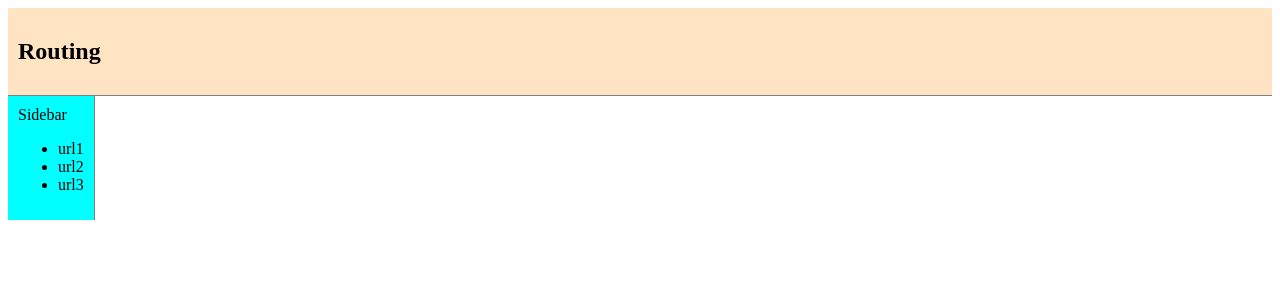
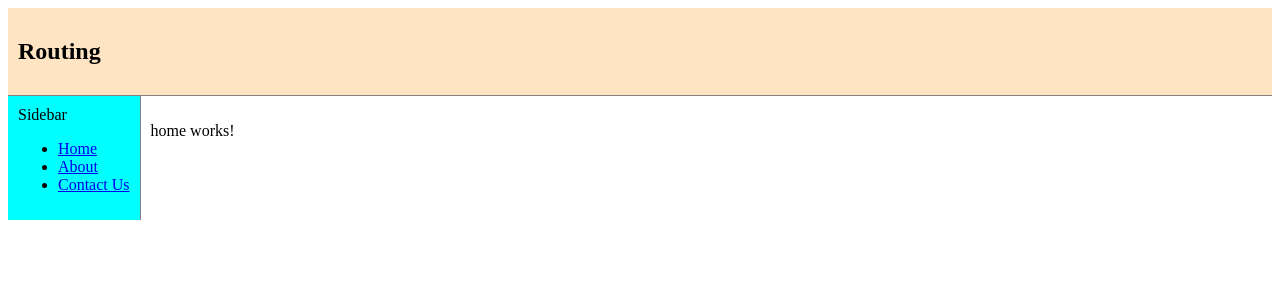
Before and after one commit to jintoppy/angular-routing-sep2021, an Angular app: page / in a window 1280 px wide. Shown: the top 300 px of the page. Built offline with nearby package versions, Linux system fonts and the light colour scheme.

Commit message:
routing basics

```diff
--- a/src/app/app.component.html
+++ b/src/app/app.component.html
@@ -6,9 +6,16 @@
   <div class="sidebar">
     Sidebar
     <ul>
-      <li>url1</li>
-      <li>url2</li>
-      <li>url3</li>
+      <li>
+        <a routerLink="/">Home</a>
+      </li>
+      <li>
+        <a routerLink="/about">About</a>
+      </li>
+      <li>
+        <a routerLink="/contactus">Contact Us</a>
+      </li>
+
     </ul>
   </div>
   <div class="content">
--- /dev/null
+++ b/src/app/components/home/home.component.html
@@ -0,0 +1 @@
+<p>home works!</p>
--- /dev/null
+++ b/src/app/components/home/home.component.ts
@@ -0,0 +1,15 @@
+import { Component, OnInit } from '@angular/core';
+
+@Component({
+  selector: 'app-home',
+  templateUrl: './home.component.html',
+  styleUrls: ['./home.component.css']
+})
+export class HomeComponent implements OnInit {
+
+  constructor() { }
+
+  ngOnInit(): void {
+  }
+
+}
--- /dev/null
+++ b/src/app/components/not-found/not-found.component.html
@@ -0,0 +1 @@
+<p>not-found works!</p>
--- /dev/null
+++ b/src/app/components/not-found/not-found.component.ts
@@ -0,0 +1,15 @@
+import { Component, OnInit } from '@angular/core';
+
+@Component({
+  selector: 'app-not-found',
+  templateUrl: './not-found.component.html',
+  styleUrls: ['./not-found.component.css']
+})
+export class NotFoundComponent implements OnInit {
+
+  constructor() { }
+
+  ngOnInit(): void {
+  }
+
+}
```
Also changed, not shown: src/app/app-routing.module.ts (+11 -0 lines), src/app/app.module.ts (+7 -2 lines), src/app/components/home/home.component.css (added), src/app/components/not-found/not-found.component.css (added), 2 other files (tests, documents, lock files or other folders).
